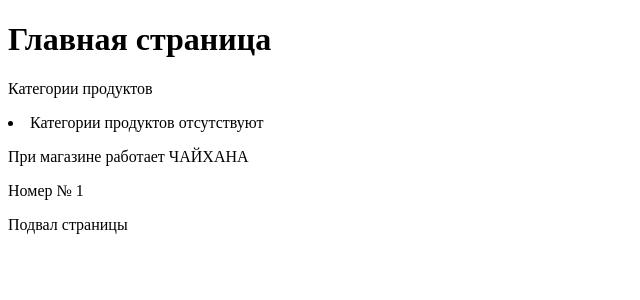
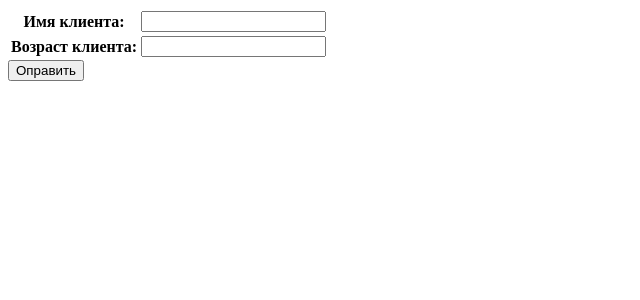
Before and after one commit to Achilles-1971/desktop-tutorial, a Django app: page / in a window 1280 px wide. Shown: the top 300 px of the page, without its empty margins (0-640 px from the left). Run offline with Django 3.2, Linux system fonts and the light colour scheme.

Commit message:
PZ4_11:52

```diff
--- /dev/null
+++ b/web_1/hello/WEB1/forms.py
@@ -0,0 +1,4 @@
+from django import forms
+class UserForm(forms.Form):
+    name = forms.CharField(label="Имя клиента")
+    age = forms.IntegerField(label="Возраст клиента")
--- a/web_1/hello/WEB1/views.py
+++ b/web_1/hello/WEB1/views.py
@@ -1,12 +1,17 @@
 from django.http import HttpResponse, HttpResponseRedirect, HttpResponsePermanentRedirect
 from django.shortcuts import render
 from django.template.response import TemplateResponse
-from django.template.response import TemplateResponse
 from django.http import *
-from django.shortcuts import render
+from WEB1.forms import UserForm
 def index(request):
-    cat = []
-    return render(request, "WEB1/index.html", context={"cat": cat})
+    if request.method == "POST":
+        name = request.POST.get("name") # получить значения поля Имя
+        age = request.POST.get("age") # значения поля Возраст
+        output = "<h2>Пользователь</h2><h3>Имя - {0}, Возраст – {1}</h3>".format(name, age)
+        return HttpResponse(output)
+    else:
+        userform = UserForm()
+        return render(request, "WEB1/index.html", {"form": userform})
 def about(request):
     return HttpResponse("About")
 def contact(request):
--- a/web_1/hello/templates/WEB1/index.html
+++ b/web_1/hello/templates/WEB1/index.html
@@ -1,17 +1,16 @@
-{% extends "WEB1/base.html" %}
-{% block title %}Index{% endblock title %}
-{% block header %}Главная страница{% endblock header %}
-{% block content%}
-<p>Категории продуктов</p>
-{% for i in cat %}
-<li>{{ i }}</li>
-{% empty %}
-<li>Категории продуктов отсутствуют</li>
-{% endfor %}
-{% with name="ЧАЙХАНА" nom=1 %}
-<div>
-<p>При магазине работает {{ name }}</p>
-<p>Номер № {{ nom }}</p>
-</div>
-{% endwith %}
-{% endblock content %}
+<!DOCTYPE html>
+<html lang="en">
+<head>
+<meta charset="UTF-8">
+<title>Форма Django!</title>
+</head>
+<body>
+<form method="POST">
+{% csrf_token %}
+<table>
+{{ form }}
+</table>
+<input type="submit" value="Оправить" >
+</form>
+</body>
+</html>
```
Also changed, not shown: web_1/hello/templates/index.html (deleted, +0 -14 lines).
